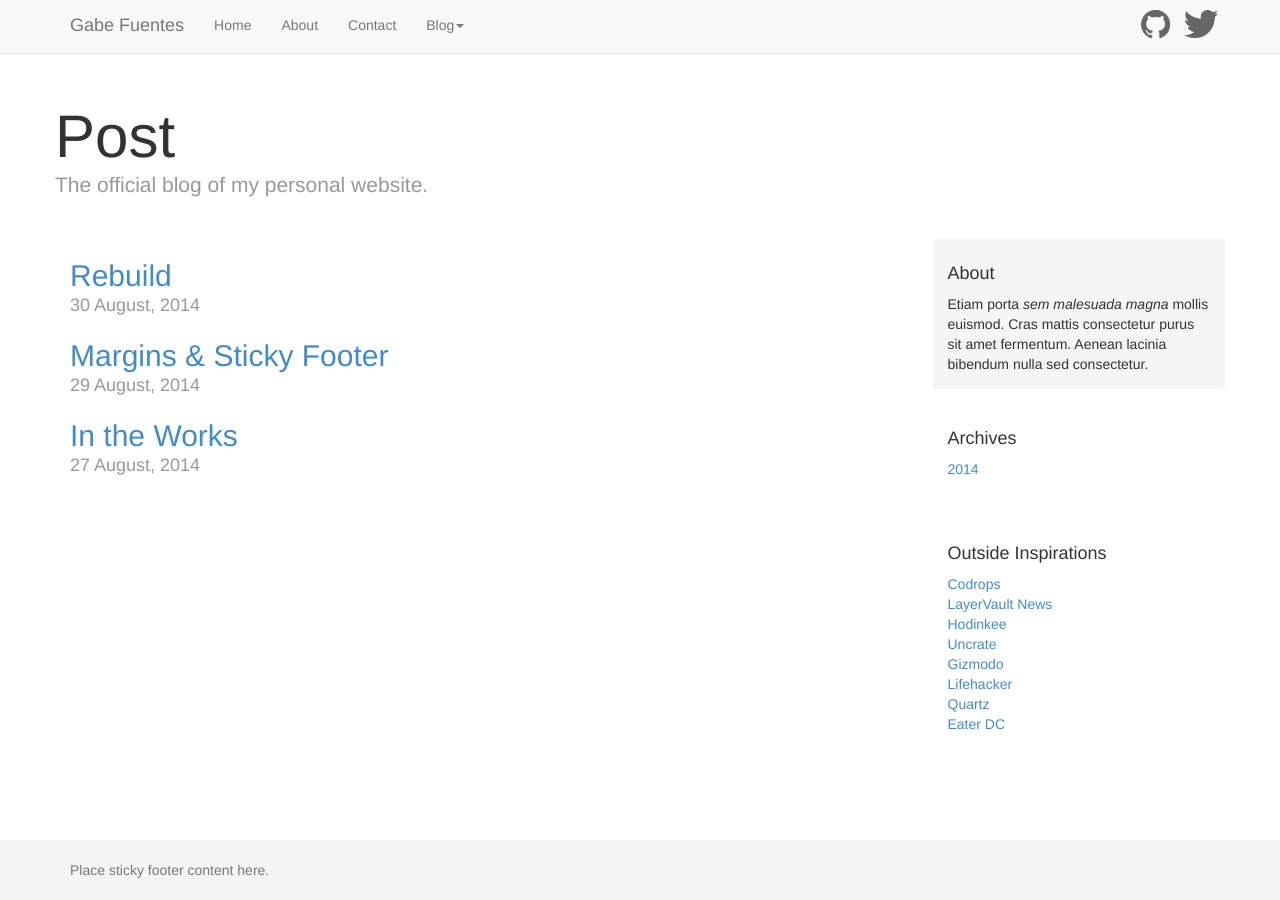
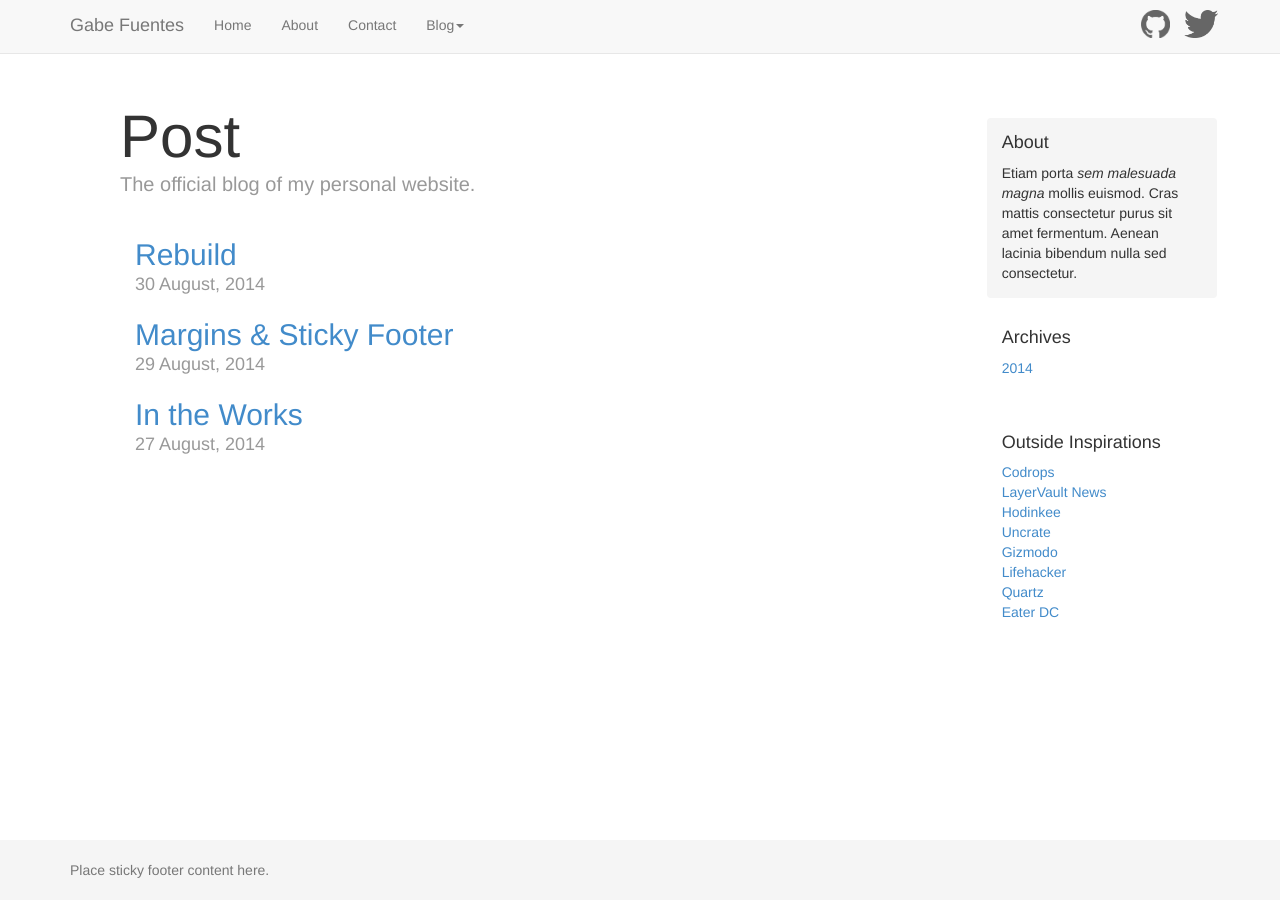
Before and after one commit to gffuentes/gffuentes.github.io, a Jekyll site: the page built from blog.html, in a window 1280 px wide. Built offline with Jekyll 4.4.1, drawn with Linux system fonts in a browser that asks for light colours; nearby versions of some CDN libraries.

Commit message:
updating blog layout and blog css

```diff
--- a/_layouts/blog.html
+++ b/_layouts/blog.html
@@ -63,3 +63,4 @@
   {% include footer.html %}
 </body>
 <link href="{{ site.url }}/twitter_assets/css/navbar-static-top.css" rel="stylesheet">
+<link href="{{ site.url }}/twitter_assets/css/blog.css" rel="stylesheet">
--- a/twitter_assets/css/blog.css
+++ b/twitter_assets/css/blog.css
@@ -163,5 +163,23 @@ h6, .h6 {
 }
 
 a {
-  color: rgba(64, 82, 161,1);
+  /*color: rgba(64, 82, 161,1);*/
+  color: #428bca;
 }
+
+/* setting max width Images within blogposts */
+p img {
+  max-width:750px;
+  margin: 20px 0;
+}
+
+/* Moving main colomn on blog index */
+.row {
+  margin-left: 50px;
+}
+
+.blog-sidebar {
+  margin-top: -120px;
+  width: 230px;
+  margin-left: 130px;
+}
```
